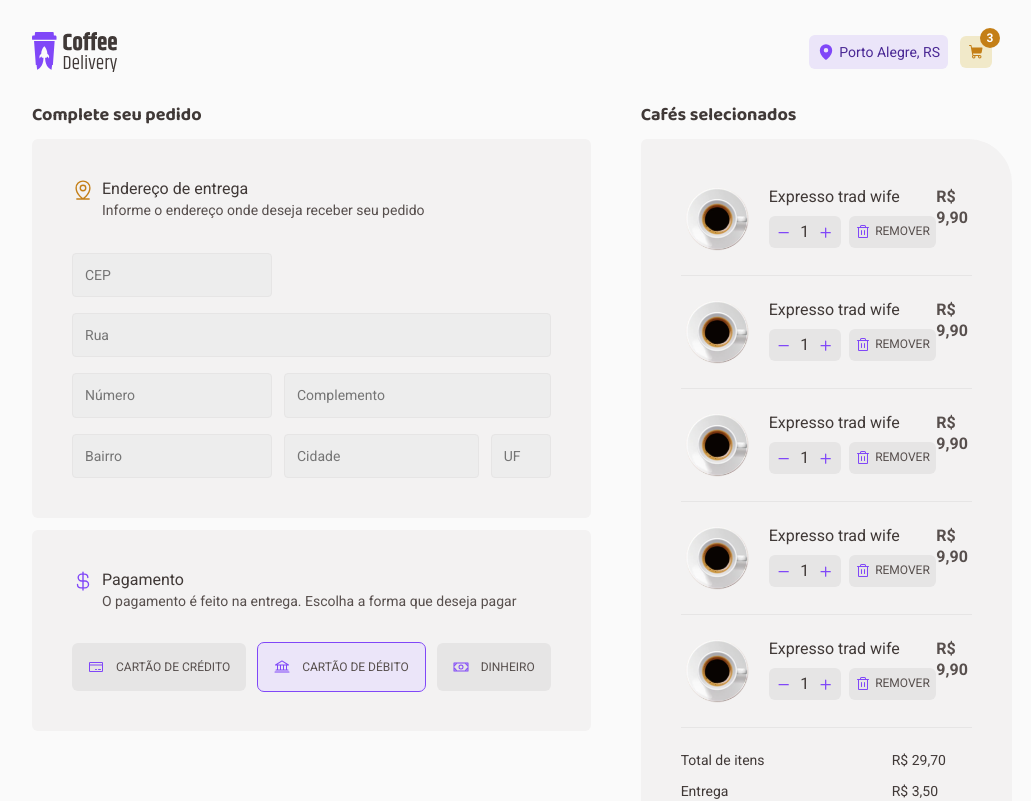
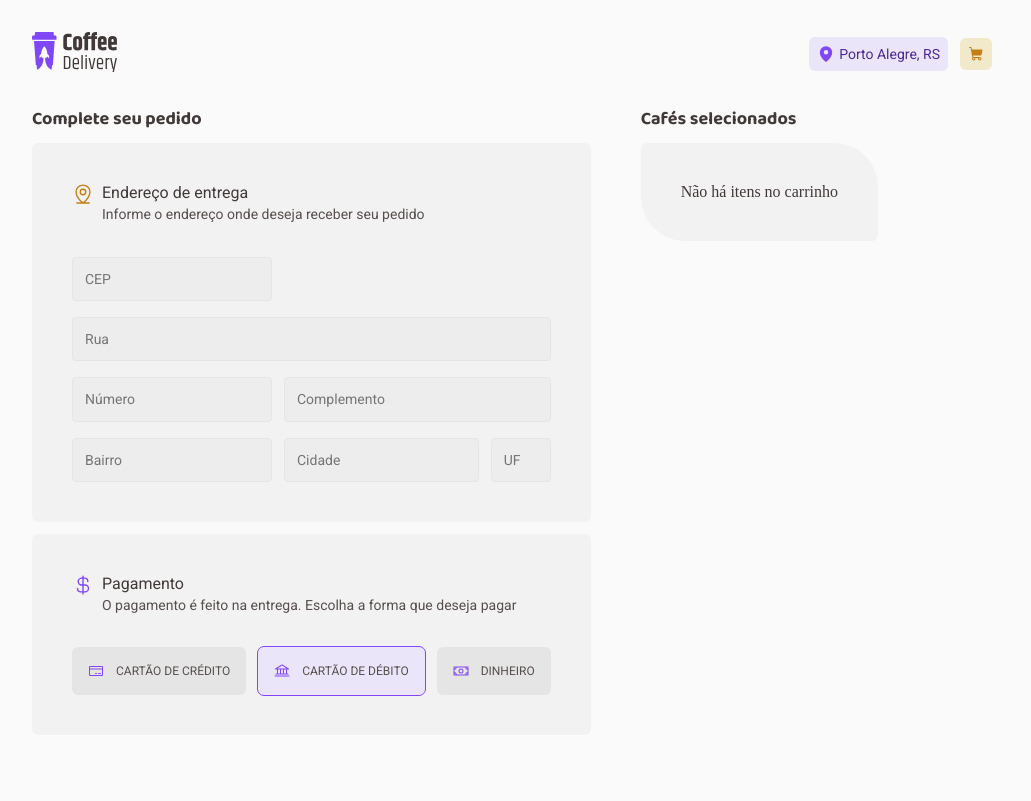
Before and after one commit to luislanga/coffee-delivery, a React (Vite) app: page /checkout in a window 1280 px wide. Shown: the top 801 px of the page, without its empty margins (128-1159 px from the left). Built offline with nearby package versions, Linux system fonts and the light colour scheme.

Commit message:
added cart functionalities

```diff
--- a/package.json
+++ b/package.json
@@ -14,7 +14,8 @@
     "react": "^18.2.0",
     "react-dom": "^18.2.0",
     "react-router-dom": "^6.13.0",
-    "styled-components": "^6.0.0-rc.3"
+    "styled-components": "^6.0.0-rc.3",
+    "use-deep-compare-effect": "^1.8.1"
   },
   "devDependencies": {
     "@types/react": "^18.0.37",
--- a/src/App.tsx
+++ b/src/App.tsx
@@ -3,12 +3,15 @@ import { defaultTheme } from "./styles/themes/default"
 import { GlobalStyle } from "./styles/global"
 import { BrowserRouter } from "react-router-dom"
 import { Router } from "./Router"
+import { CartContextProvider } from "./contexts/CartContext"
 
 function App() {
   return (
     <BrowserRouter>
       <ThemeProvider theme={defaultTheme}>
-        <Router />
+        <CartContextProvider>
+          <Router />
+        </CartContextProvider>
         <GlobalStyle/>
       </ThemeProvider>
     </BrowserRouter>
--- a/src/Pages/Home/index.tsx
+++ b/src/Pages/Home/index.tsx
@@ -18,6 +18,7 @@ export function Home() {
               itemDescription={item.description}
               itemPrice={item.price}
               itemImg={item.picture}
+              itemId={item.id}
             />
           )
         })}
--- a/src/components/CheckoutConfirmationBox/index.tsx
+++ b/src/components/CheckoutConfirmationBox/index.tsx
@@ -1,23 +1,40 @@
+import { CartContext, CartItem } from "../../contexts/CartContext";
 import { ItemCard } from "../ItemCard";
 import { ConfirmButton, Container, PaymentInfo } from "./styles";
+import { useContext } from 'react'
+import data from "../../data";
 
 export function CheckoutConfirmationBox() {
+
+    const { cart, cartTotal } = useContext(CartContext)
+
     return(
         <Container>
-            <ItemCard/>
-            <ItemCard/>
-            <ItemCard/>
-            <ItemCard/>
-            <ItemCard/>
+            {cart.length ?
+            <>
+            {cart.map((item: CartItem) => {
+                return(
+                    <ItemCard
+                    key={item.id}
+                        cardId={item.id}
+                        cardImage={data.items[item.id].picture}
+                        cardName={data.items[item.id].name}
+                        cardPrice={data.items[item.id].price}
+                        cardQuantity={item.amount}
+                        />
+                        )
+                    })}
             <PaymentInfo>
                 <span>Total de itens</span>
-                <span>R$ 29,70</span>
+                <span>R$ {cartTotal.toFixed(2).toString().replace('.',',')}</span>
                 <span>Entrega</span>
                 <span>R$ 3,50</span>
                 <p>Total</p>
-                <p>R$ 33,20</p>
+                <p>R$ {(cartTotal + 3.50).toFixed(2).toString().replace('.',',')}</p>
             </PaymentInfo>
                 <ConfirmButton>Confirmar pedido</ConfirmButton>
+            </>
+            : <p>Não há itens no carrinho</p>}
         </Container>
     )
 }
--- a/src/components/Header/index.tsx
+++ b/src/components/Header/index.tsx
@@ -1,20 +1,33 @@
 import { HeaderContainer, HeaderLocation, HeaderCart, HeaderNav } from "./styles";
+import { NavLink } from 'react-router-dom'
 import { MapPin, ShoppingCart  } from '@phosphor-icons/react'
+import { useContext } from 'react'
+import { CartContext } from "../../contexts/CartContext";
+
 import logo from "../../assets/Logo.svg"
 
+
 export function Header() {
+
+  const { cart } = useContext(CartContext)
+  const cartHasItems = cart.length > 0
+
   return (
     <HeaderContainer>
-      <img src={logo} alt="Coffee Delivery" />
+      <NavLink to={'/'}>
+        <img src={logo} alt="Coffee Delivery" />
+      </NavLink>
       <HeaderNav>
         <HeaderLocation>
             <MapPin weight="fill"/>
             <span>Porto Alegre, RS</span>
         </HeaderLocation>
-        <HeaderCart>
-            <ShoppingCart weight="fill"/>
-            <span>3</span>
-        </HeaderCart>
+        <NavLink to='/checkout'>
+          <HeaderCart>
+              <ShoppingCart weight="fill"/>
+              {cartHasItems ? <span>{cart.length}</span> : null}
+          </HeaderCart>
+        </NavLink>
       </HeaderNav>
     </HeaderContainer>
   );
--- a/src/components/Header/styles.ts
+++ b/src/components/Header/styles.ts
@@ -29,7 +29,7 @@ export const HeaderLocation = styled.div`
   }
 `;
 
-export const HeaderCart = styled.a`
+export const HeaderCart = styled.div`
   display: flex;
   align-items: center;
 
--- a/src/components/ItemCard/index.tsx
+++ b/src/components/ItemCard/index.tsx
@@ -5,34 +5,61 @@ import {
   Container,
   ItemInfo,
 } from "./styles";
-import image from "../../assets/Coffee.png";
 import { Minus, Plus, Trash } from "@phosphor-icons/react";
+import { useState, useContext } from 'react'
+import { CartContext } from "../../contexts/CartContext";
 
-export function ItemCard() {
+interface ItemCardProps {
+  cardImage: string;
+  cardName: string;
+  cardPrice: number;
+  cardQuantity: number;
+  cardId: number;
+}
+
+export function ItemCard({cardImage, cardName, cardPrice, cardQuantity, cardId}: ItemCardProps) {
+
+  const { addToCart, removeFromCart, cartTotal, cart } = useContext(CartContext)
+  const [currentQuantity, setCurrentQuantity] = useState<number>(cardQuantity)
+
+  function addOne() {
+    if(currentQuantity < 99){
+      setCurrentQuantity(prev => ++prev)
+      addToCart(1, cardId, cardPrice)
+    }
+  }
+
+  function removeOne(){
+    if(currentQuantity > 1){
+      addToCart(-1, cardId, cardPrice)
+      setCurrentQuantity(prev => --prev)
+    }
+  }
+
   return (
     <Container>
       <ItemInfo>
-        <img src={image} alt="" />
+        <img src={cardImage} alt="" />
         <CardControls>
-          <span>Expresso trad wife</span>
+          <span>{cardName}</span>
           <CardButtons>
             <AdderContainer>
-              <button className="minus">
+              <button onClick={removeOne}>
                 <Minus weight="bold" />
               </button>
-              <span className="quantity">1</span>
-              <button className="plus">
+              <span className="quantity">{currentQuantity}</span>
+              <button onClick={addOne}>
                 <Plus weight="bold" />
               </button>
             </AdderContainer>
-            <button className="remove">
+            <button className="remove" onClick={() => removeFromCart(cardId)}>
                 <Trash />
                 <span>Remover</span>
             </button>
           </CardButtons>
         </CardControls>
       </ItemInfo>
-      <p>R$ 9,90</p>
+      <p>R$ {cardPrice.toFixed(2).toString().replace(".", ",")}</p>
     </Container>
   );
 }
--- a/src/components/ShowcaseItem/index.tsx
+++ b/src/components/ShowcaseItem/index.tsx
@@ -7,31 +7,56 @@ import {
   Tag,
 } from "./styles";
 import { Plus, Minus, ShoppingCart } from "@phosphor-icons/react";
+import { useState, useContext } from "react";
+import { CartContext } from "../../contexts/CartContext";
 
-interface ShowcaseItemProps {
+export interface ShowcaseItemProps {
   itemName: string;
   itemDescription: string;
   itemPrice: number;
   itemImg: string;
   itemTags: string[];
+  itemId: number;
 }
 
-export function ShowcaseItem({itemName, itemDescription, itemPrice, itemTags, itemImg}: ShowcaseItemProps) {
+export function ShowcaseItem({
+  itemName,
+  itemDescription,
+  itemPrice,
+  itemTags,
+  itemImg,
+  itemId,
+}: ShowcaseItemProps) {
 
-  function priceToString(itemPrice: number){
-    const stringPrice = itemPrice.toFixed(2).toString().replace('.',',')
-    return stringPrice
+  const { addToCart, cart } = useContext(CartContext)
+
+  const [addQuantity, setAddQuantity] = useState(1);
+
+  function addMoreItems() {
+    if(addQuantity < 99){
+      setAddQuantity(prev => ++prev)
+    }
   }
 
-  const stringPrice = priceToString(itemPrice)
+  function removeItem() {
+    if(addQuantity > 1){
+      setAddQuantity(prev => --prev)
+    }
+  }
+
+  function priceToString(itemPrice: number) {
+    const stringPrice = itemPrice.toFixed(2).toString().replace(".", ",");
+    return stringPrice;
+  }
+
+  const stringPrice = priceToString(itemPrice);
+
   return (
     <Container>
       <img src={itemImg} alt="" />
       <div className="tags">
-        {itemTags.map(tag => {
-          return(
-            <Tag key={tag}>{tag}</Tag>
-          )
+        {itemTags.map((tag) => {
+          return <Tag key={tag}>{tag}</Tag>;
         })}
       </div>
       <ItemInfo>
@@ -45,15 +70,15 @@ export function ShowcaseItem({itemName, itemDescription, itemPrice, itemTags, it
         </div>
         <ItemAdder>
           <AdderContainer>
-            <button className="minus">
+            <button onClick={removeItem} className="minus">
               <Minus weight="bold" />
             </button>
-            <span className="quantity">1</span>
-            <button className="plus">
+            <span className="quantity">{addQuantity}</span>
+            <button onClick={addMoreItems} className="plus">
               <Plus weight="bold" />
             </button>
           </AdderContainer>
-          <button className="addToCart">
+          <button className="addToCart" onClick={() => addToCart(addQuantity, itemId, itemPrice)}>
             <ShoppingCart weight="fill" />
           </button>
         </ItemAdder>
--- /dev/null
+++ b/src/contexts/CartContext.tsx
@@ -0,0 +1,58 @@
+import { createContext, useState, useEffect } from "react";
+
+
+export interface CartItem {
+  amount: number;
+  id: number;
+  price: number;
+}
+
+interface CartContextProviderProps {
+  children: React.ReactNode;
+}
+
+export const CartContext = createContext({} as any);
+
+export function CartContextProvider({ children }: CartContextProviderProps) {
+  const [toggle, setToggle] = useState<boolean>(false)
+  const [cart, setCart] = useState<CartItem[]>([]);
+  const [cartTotal, setCartTotal] = useState<number>(0)
+
+  function toggleFn(){
+    // A mudança de estado provocada por essa função está sendo usada para acionar useEffect em casos onde seria necessário deep compare
+    setToggle(prev => !prev)
+  }
+
+  function addToCart(amount: number, id: number, price: number) {
+    const containsId: number = (cart.findIndex(item => item.id === id))
+
+    if(containsId > -1){
+        const auxCart: CartItem[] = cart
+        auxCart[containsId].amount = auxCart[containsId].amount + amount
+        setCart(auxCart)
+    }else
+    setCart((prev) => [...prev, { amount, id, price }]);
+
+    toggleFn()
+  }
+
+  function removeFromCart(id: number){
+    const auxCart: CartItem[] = cart
+    const filteredAuxCart: CartItem[] = auxCart.filter(item => item.id !== id)
+    setCart(filteredAuxCart)
+  }
+
+  useEffect(() => {
+    let cartValueSum = 0
+    cart.map((item) => {
+      cartValueSum = cartValueSum + (item.price * item.amount)
+    })
+    setCartTotal(cartValueSum)
+  },[cart, toggle])
+
+  return (
+    <CartContext.Provider value={{ cart, cartTotal, addToCart, removeFromCart }}>
+      {children}
+    </CartContext.Provider>
+  );
+}
--- a/src/data.ts
+++ b/src/data.ts
@@ -9,7 +9,7 @@ export default {
             id: 0,
             name: 'Expresso Tradicional',
             description: 'O tradicional café feito com água quente e grãos moídos',
-            price: 9.90,
+            price: 10,
             tags: ['tradicional'],
             picture: tradEx
         },
@@ -17,7 +17,7 @@ export default {
             id: 1,
             name: 'Expresso Americano',
             description: 'Expresso diluído, menos intenso que o tradicional',
-            price: 9.90,
+            price: 10,
             tags: ['tradicional'],
             picture: americanEx
         },
@@ -25,7 +25,7 @@ export default {
             id: 2,
             name: 'Expresso Gelado',
             description: 'Bebida preparada com café expresso e cubos de gelo',
-            price: 9.90,
+            price: 10,
             tags: ['tradicional', 'gelado'],
             picture: iceEx
         },
```
Also changed, not shown: 1 other file (tests, documents, lock files or other folders).
